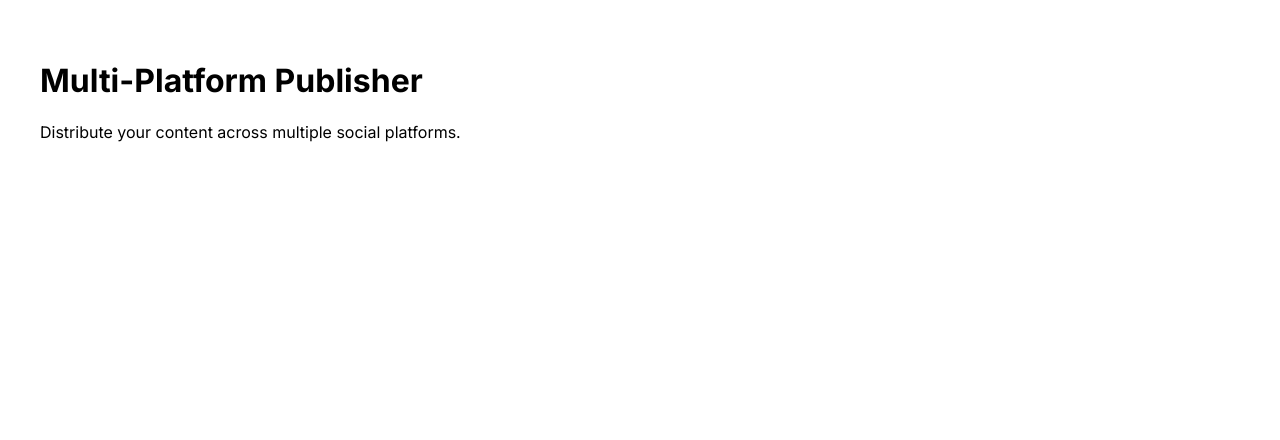
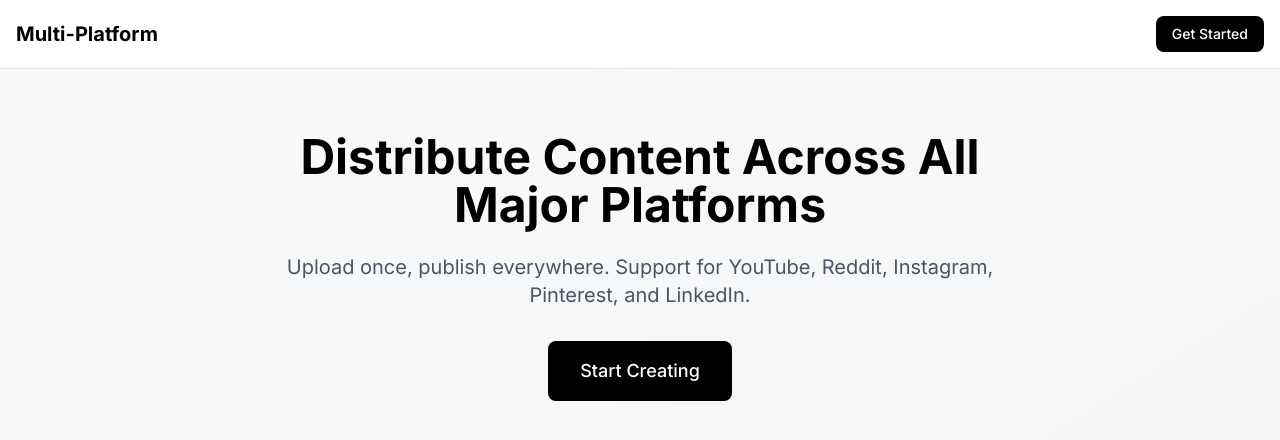
Before and after one commit to haiderali077/mutli-platform, a Next.js app in the folder frontend/: page / in a window 1280 px wide. Shown: the top 440 px of the page. Built offline with nearby package versions, Linux system fonts and the light colour scheme.

Commit message:
build landing page with tailwind

```diff
--- a/frontend/app/layout.tsx
+++ b/frontend/app/layout.tsx
@@ -1,10 +1,11 @@
 import type { Metadata } from 'next'
 import { Inter } from 'next/font/google'
+import './globals.css'
 
 const inter = Inter({ subsets: ['latin'] })
 
 export const metadata: Metadata = {
-  title: 'Multi-Platform',
+  title: 'Multi-Platform Publisher',
   description: 'Publish content across platforms',
 }
 
--- a/frontend/app/page.tsx
+++ b/frontend/app/page.tsx
@@ -1,8 +1,30 @@
+import Link from "next/link"
+
 export default function Home() {
   return (
-    <main style={{ padding: '2rem' }}>
-      <h1>Multi-Platform Publisher</h1>
-      <p>Distribute your content across multiple social platforms.</p>
-    </main>
+    <div className="min-h-screen bg-gradient-to-br from-gray-50 to-gray-100">
+      <header className="border-b bg-white">
+        <div className="container mx-auto px-4 py-4 flex items-center justify-between">
+          <span className="text-xl font-bold">Multi-Platform</span>
+          <Link href="/compose" className="bg-black text-white px-4 py-2 rounded-lg text-sm font-medium hover:bg-gray-800 transition-colors">
+            Get Started
+          </Link>
+        </div>
+      </header>
+
+      <main className="container mx-auto px-4 py-16">
+        <div className="text-center max-w-3xl mx-auto">
+          <h1 className="text-5xl font-bold mb-6">
+            Distribute Content Across All Major Platforms
+          </h1>
+          <p className="text-xl text-gray-600 mb-8">
+            Upload once, publish everywhere. Support for YouTube, Reddit, Instagram, Pinterest, and LinkedIn.
+          </p>
+          <Link href="/compose" className="bg-black text-white px-8 py-4 rounded-lg text-lg font-medium hover:bg-gray-800 transition-colors inline-block">
+            Start Creating
+          </Link>
+        </div>
+      </main>
+    </div>
   )
 }
```
